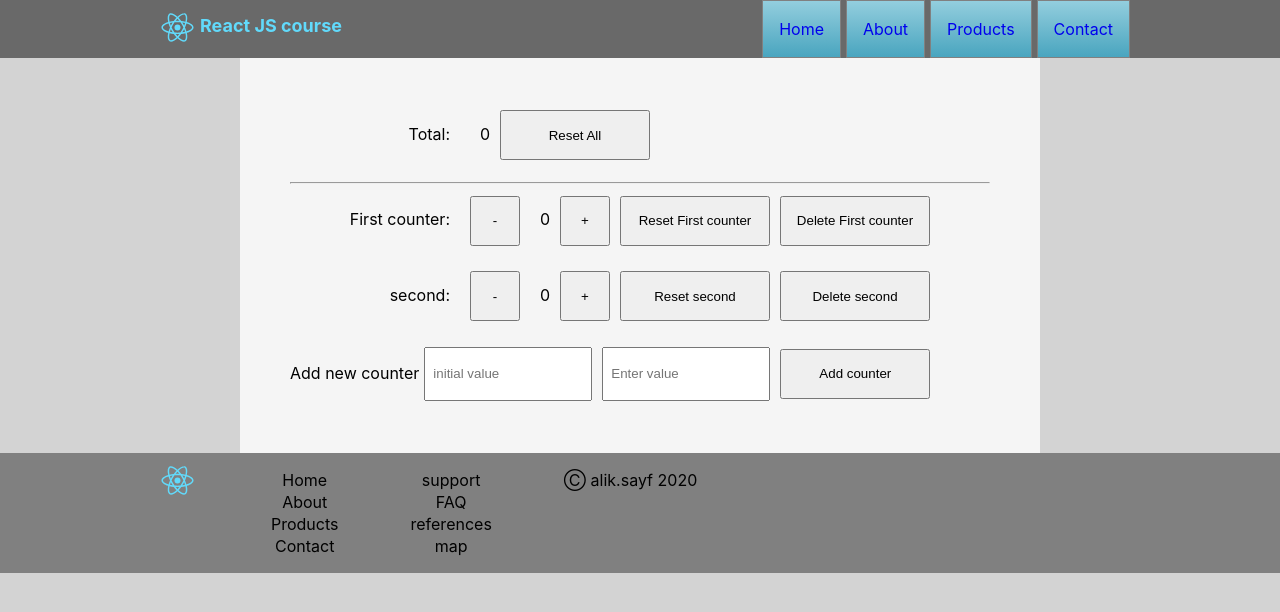
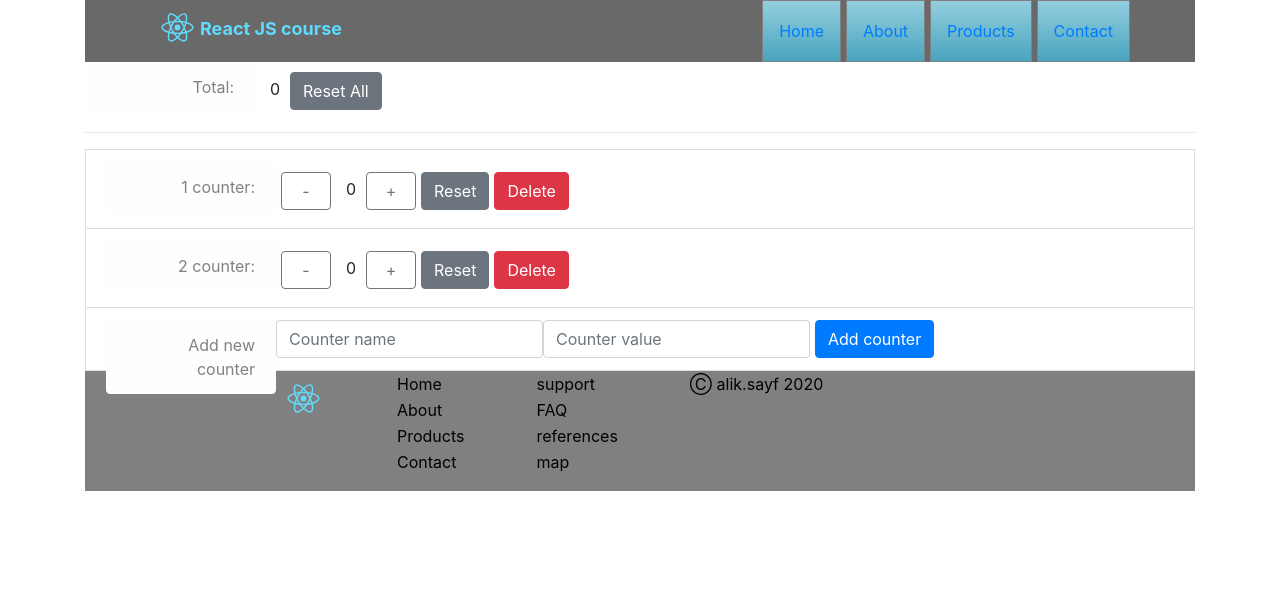
Before and after one commit to aliksayf/React-Project, a React (Create React App) app: page / in a window 1280 px wide. Shown: the top 612 px of the page. Built offline with nearby package versions, Linux system fonts and the light colour scheme.

Commit message:
bootstrap-1

```diff
--- a/src/AddNew.js
+++ b/src/AddNew.js
@@ -1,15 +1,16 @@
 import React, {useState} from 'react';
+import {Button, ListGroupItem, Input, Alert, Col, Row} from 'reactstrap';
 
 function AddNew(props) {
-    let [name, setName] = useState('')
-    let [number, setNumber] = useState('')
+    const [name, setName] = useState('')
+    const [number, setNumber] = useState('')
 
     const inputHandlerName = (e) => {
-        setName(name = e.target.value);
+        setName(e.target.value);
     }
 
     const inputHandlerNumber = (e) => {
-        setNumber(number = parseInt(e.target.value));
+        setNumber(parseInt(e.target.value));
     }
     function onSubmit(e) {
         e.preventDefault();
@@ -18,21 +19,23 @@ function AddNew(props) {
         setNumber ('');
     }
     return (
-        <form onSubmit={onSubmit}>
+        <ListGroupItem onSubmit={onSubmit}>
+                    <Alert  color='light'  className='name'>
                         Add new counter
-            <input type='text'
-                   placeholder='initial value'
+                    </Alert>
+                    <Input className='input1' type='text'
+                           placeholder='Counter name'
                            value ={name}
                            required
                            onChange={inputHandlerName}/>
-            <input type="number"
-                   placeholder="Enter value"
+                    <Input className='input1' type="numbers"
+                           placeholder="Counter value"
                            value = {number}
                            size = '10'
                            required
                            onChange={inputHandlerNumber}/>
-            <button >Add counter</button>
-        </form>
+                    <Button color="primary">Add counter</Button>
+        </ListGroupItem>
     )
 }
 
--- a/src/App.js
+++ b/src/App.js
@@ -5,6 +5,8 @@ import Footer from "./Footer";
 import Content from "./Content";
 import Counter from "./Counter";
 import AddNew from "./AddNew";
+import 'bootstrap/dist/css/bootstrap.min.css';
+import {Button, Modal, ModalHeader, ModalBody, ModalFooter, Alert, ListGroupItem} from 'reactstrap';
 
 
 const item = [
@@ -53,69 +55,117 @@ const copyRight = [{
 function App() {
 
     const counters = [
-        {name: 'First counter', number: 0, id: 1},
-        {name: 'second', number: 0, id: 2}
+        {name: '1 counter', number: 0, id: 1},
+        {name: '2 counter', number: 0, id: 2}
     ];
+    const shown = {
+        'display': 'block'
+    };
+    const hidden = {
+        'display': 'none'
+    };
     let [counterList, setCounterList] = useState(counters);
+    const [maxId, setMaxId] = useState(100);
+    const [modal, setModal] = useState(false );
+    const [confirmName, setConfirmName] = useState('');
+    const [confirmId, setConfirmId] = useState();
+    const [inputedName, setInputedName] = useState('');
+    const [active, setActive] = useState(true);
+    const [show, setShow] = useState(hidden)
 
-    let [total, setTotal] = useState(counters[0].number + counters[1].number);
+    const toggle = (id, name) => {
+        setModal(!modal);
+        setConfirmName(name);
+        setConfirmId(id)
+    }
 
-    function buttonClick(val, id, num) {
+    function buttonClick(val, id) {
+        const idx = counterList.findIndex(el => el.id === id)
+        const newCounterList = [...counterList];
         if (val === '+') {
-            setTotal(total + 1);
-            setCounterList(counterList[id - 1].number = num);
+            newCounterList[idx].number = newCounterList[idx].number + 1;
         }
         if (val === '-') {
-            setTotal(total - 1);
+            newCounterList[idx].number = newCounterList[idx].number - 1;
         }
-        //console.log(val)
+        setCounterList(newCounterList);
     }
 
     function addNewCounter(nameArg, value) {
-        let newC = [...counterList, {name: nameArg.name, number: value.number, id: counterList.length + 1}];
-        setCounterList(counterList = newC);
-        setTotal(counterList.map(el => el.number).reduce((a, b) => a + b));
-        //console.log(counterList);
+        let newC = [...counterList, {name: nameArg.name, number: value.number, id: maxId + 1}];
+        setMaxId(maxId + 1);
+        setCounterList(newC);
+        console.log(counterList)
     }
 
-    function update(name, value, id) {
+    function update(name, id) {
         const idx = counterList.findIndex(el => el.id === id);
-        //const oldValue = counterList[idx];
-        const newValue = {name: name, number: value, id: id};
-        const newList = [...counterList.slice(0, idx),
-            newValue,
-            ...counterList.slice(idx + 1)];
-        setCounterList(counterList = newList);
-        setTotal(counterList.map(el => el.number).reduce((a, b) => a + b));
-        //setCounterList(counterList[id - 1].number = value);
-        console.log(counterList);
+        const newCounterList = [...counterList];
+        newCounterList[idx].number = 0;
+        setCounterList(newCounterList);
     }
 
-    function deleteCounter(id) {
-        const idx = counterList.findIndex(el => el.id === id);
-        const newList = [...counterList.slice(0, idx),
-            ...counterList.slice(idx + 1)];
-        setCounterList(counterList = newList);
-        setTotal(counterList.map(el => el.number).reduce((a, b) => a + b));
+    function deleteCounter() {
+        const id = confirmId;
+        const newList = counterList.filter(el => el.id !== id);
+        setCounterList(newList);
+        toggle();
+    }
+
+    function confirmInputedName (e) {
+        if(e.target.value.trim() === confirmName.trim()) {
+            setActive(false);
+        }
+        console.log(e.target.value, active)
     }
 
     function totalReset() {
-        setCounterList(counters);
-        setTotal(counters[0].number + counters[1].number);
-        //console.log(counterList, total)
+        let newCounterLIst = counterList.map(el => ({...el, number: 0}))
+        setCounterList(newCounterLIst);
+        setShow(shown)
     }
 
+    function closeModal() {
+        if(show === shown) {
+            setShow(hidden)
+        }
+        console.log(show !== shown)
+    }
+
+    // window.onclick = function(event) {
+    //     // if (event.target == modal) {
+    //     //     modal.style.display = "none";
+    //     // }
+    //     console.log(event.target === )
+    // }
+
     return (
-        <div className="App">
-            <div className='base'>
-
+        <div className="container" >
+            <div className='myModal' style={show}>
+                Reset all counters?
+                <div className='myModalFooter'>
+                    <button>Cancel</button>
+                    <button>Reset</button>
+                </div>
+            </div>
+            <div onClick={closeModal}>
             <Header menuItem={item}/>
             {/*<Content/>*/}
+            <Modal isOpen={modal} toggle={toggle} >
+                <ModalBody>
+                    Enter counter name <strong>{confirmName}</strong> to delete it {inputedName}
+                    <input onChange={confirmInputedName} ></input>
+                </ModalBody>
+                <ModalFooter>
+                    <Button color="secondary" onClick={toggle}>Cancel</Button>
+                    <Button color="danger" disabled={active} onClick={deleteCounter} type='Submit'>Delete</Button>{' '}
+                </ModalFooter>
+            </Modal>
             <div className='calculator'>
 
-                <div className='name'>Total: </div>
-                <div className='numbers'>{total}</div>
-                <button onClick={totalReset}>Reset All</button>
+                <Alert color='light' className='name'>Total: </Alert>
+                <div className='numbers'>{counterList.map(el => el.number).reduce((a, b) => a + b)}</div>
+                <Button onClick={totalReset}>Reset All</Button>
                 <hr/>
                 {counterList.map(el => <Counter key={el.id}
                                                 num={el.number}
@@ -123,13 +173,13 @@ function App() {
                                                 id={el.id}
                                                 bc={buttonClick}
                                                 update={update}
-                                                delCounter={deleteCounter}/>)}
+                                                delCounter={toggle}/>)}
 
                 <AddNew adnc={addNewCounter}/>
 
             </div>
             <Footer menuItem={item} menuFooter={itemFooter} menuCopy={copyRight}/>
-            </div>
+        </div>
         </div>
     );
 }
--- a/src/Counter.js
+++ b/src/Counter.js
@@ -1,38 +1,40 @@
 import React, {useState} from 'react';
+import { Col, ListGroupItem, Button, Row, Alert } from 'reactstrap';
 
 function Counter(props) {
     const [value, setValue] = useState(props.num)
     const countChangeHandler = (sign) => {
         if (sign === '+') {
-            setValue(value + 1);
-            props.bc('+', props.id, value + 1)
-            props.update(props.name, (props.num + 1), props.id);
-            console.log(value);
+            props.bc('+', props.id)
         }
         console.log(value)
         if (sign === '-') {
-            setValue(value - 1);
-            props.bc('-')
+            props.bc('-', props.id)
         }
     }
 
     const reset = () => {
-        props.update(props.name, 0,props.id)
+        props.update(props.name, props.id)
         setValue(value - value);
     }
 
+    return (
+        <ListGroupItem className='counter'>
+            {/*<Row>*/}
+            {/*    <Col md='5'>*/}
+                    <Alert color='light' className='name'>{props.name}: </Alert>
+                    <Button outline color="secondary" className='operator' onClick={() => countChangeHandler('-')}>-</Button>
+                    <div className='numbers'>{props.num}</div>
+                    <Button outline color="secondary" className='operator' onClick={() => countChangeHandler('+')}>+</Button>
+                {/*</Col>*/}
+                {/*<Col md='5'>*/}
+                    <Button color="secondary" onClick={reset}>Reset</Button>
+                    <Button color="danger" onClick={() => props.delCounter(props.id, props.name)}>Delete</Button>
+            {/*    </Col>*/}
 
+            {/*</Row>*/}
 
-    return (
-        <div className='counter'>
-            <div className='name'>{props.name}: </div>
-            <button className='operator' onClick={() => countChangeHandler('-')}>-</button>
-            <div className='numbers'>{props.num}</div>
-            <button className='operator' onClick={() => countChangeHandler('+')}>+</button>
-            <button onClick={reset}>Reset {props.name}</button>
-            <button onClick={() => props.delCounter(props.id)}>Delete {props.name}</button>
-
-        </div>
+        </ListGroupItem>
     )
 }
 
--- a/src/index.css
+++ b/src/index.css
@@ -119,36 +119,67 @@ footer a {
     color: black;
 }
 
-.calculator {
-    margin: auto;
-    max-width: 700px;
-    background-color: whitesmoke;
-    overflow: hidden;
-    padding: 50px;
-    text-align: left;
+.myModal {
+    display: none;
+    position: fixed; /* Stay in place */
+    z-index: 1; /* Sit on top */
+    top: 10%;
+    left: 50%;
+    align-self: center;
+    width: 500px;
+    height: 10%;
+    margin-left: -250px;
+    background-color: red;
+    animation-name: animatetop;
+    animation-duration: 0.4s;
+    padding: 10px;
+    float: none;
+    text-align: center;
 }
 
+.myModalFooter button {
+    float: right;
+}
 
-.calculator button, input {
-    padding: 0 7px;
-    margin: 2px 5px;
-    align-content: end;
-    width: 150px;
-    height: 50px;
+@keyframes animatetop {
+    from {top: -300px; opacity: 0}
+    to {top: 0; opacity: 1}
+}
+
+/*.calculator {*/
+/*    margin: auto;*/
+/*    max-width: 700px;*/
+/*    background-color: whitesmoke;*/
+/*    overflow: hidden;*/
+/*    padding: 50px;*/
+/*    text-align: left;*/
+/*}*/
+
+
+.calculator button {
+    min-width: 30px;
+    display: inline-block;
+    overflow: hidden;
+    text-overflow: ellipsis;
+    white-space: nowrap;
+    margin-left: 5px;
+}
+
+.input1 {
+    max-width: 25%;
+    float: left;
 }
 
 .name {
     text-align: right;
     display: inline-block;
-    width: 150px;
-    height: 50px;
-    margin: 0 10px;
-    padding-right: 5px;
+    width: 170px;
+    float: left;
 }
 
-.counter {
-    margin: 10px 0;
-}
+/*.counter {*/
+/*    margin: 10px 0;*/
+/*}*/
 
 .calculator  .operator {
     width: 50px;
@@ -158,6 +189,6 @@ footer a {
     display: inline-block;
     width: 25px;
     text-align: right;
-    padding-right: 5px;
-    height: 50px;
+    padding: 15px 10px;
+    margin-left: 5px;
 }
--- a/src/index.js
+++ b/src/index.js
@@ -2,5 +2,6 @@ import React from 'react';
 import ReactDOM from 'react-dom';
 import './index.css';
 import App from './App';
+import 'bootstrap/dist/css/bootstrap.css'
 
 ReactDOM.render(<App />, document.getElementById('root'));
```
Also changed, not shown: package.json (+6 -3 lines), src/Modal.js (added, +24 -0 lines), 1 other file (tests, documents, lock files or other folders). Lines whose indentation alone changed are shown as unchanged.
